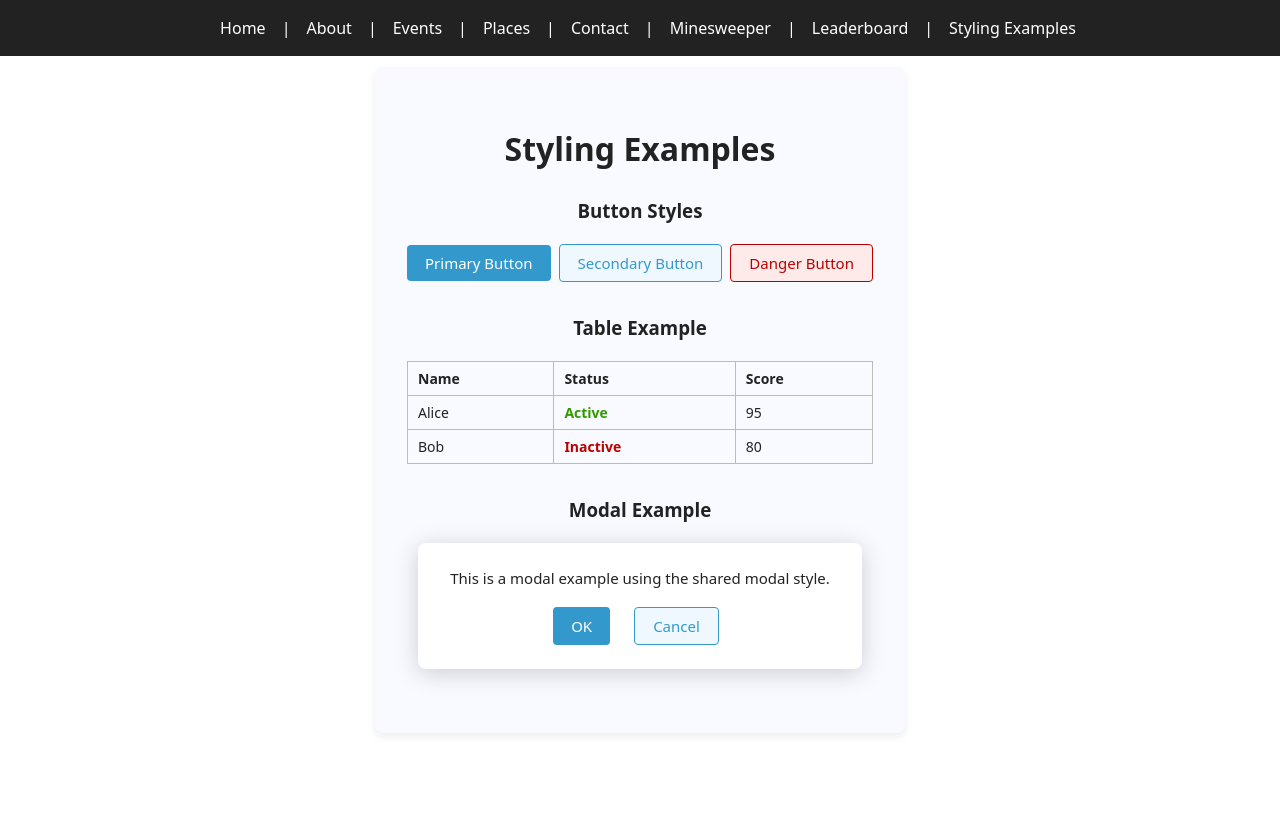
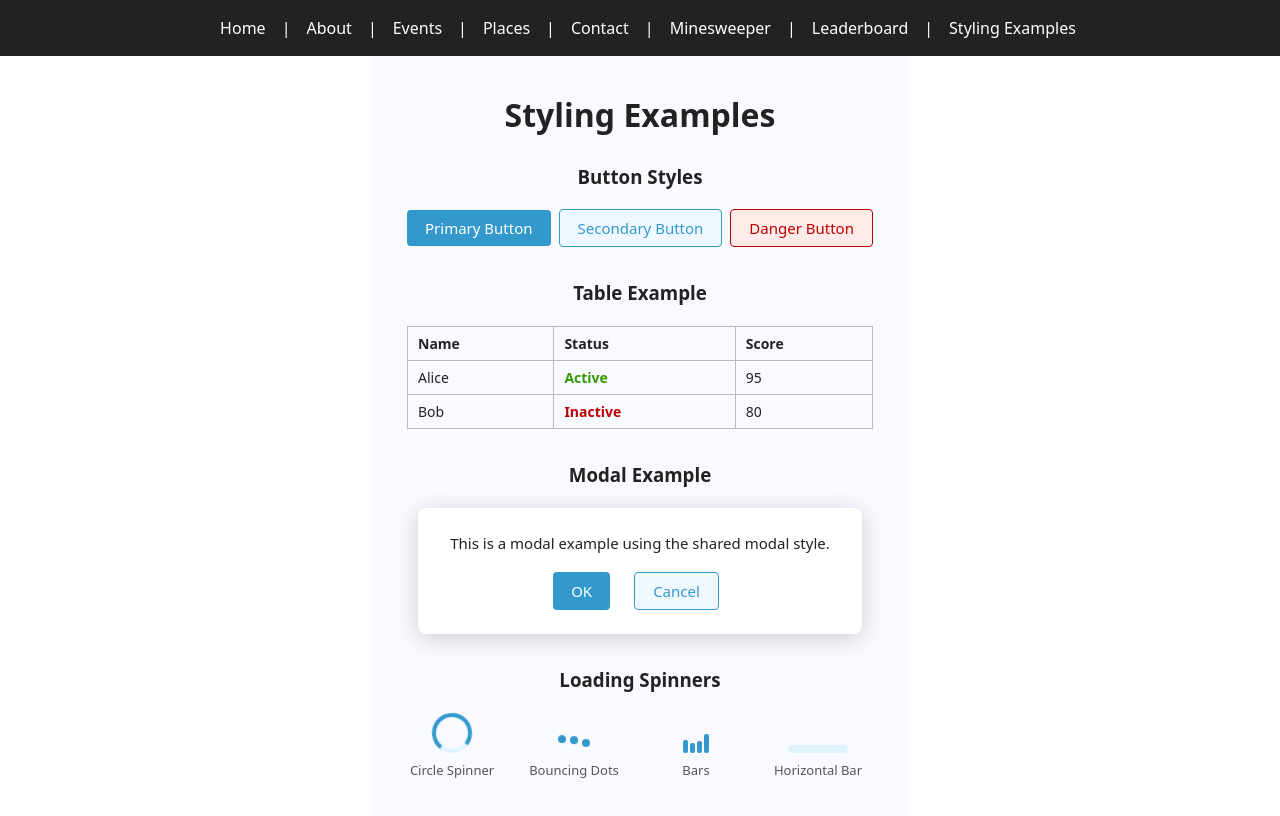
Before and after one commit to davidsl/refactored-training, a React (Vite) app in the folder refactored-training/: page /styling-examples in a window 1280 px wide. Shown: the top 816 px of the page. Built offline with nearby package versions, Linux system fonts and the light colour scheme.

Commit message:
loading spinners

```diff
--- a/refactored-training/src/StylingExamples/StylingExamples.module.css
+++ b/refactored-training/src/StylingExamples/StylingExamples.module.css
@@ -102,3 +102,112 @@
   gap: 16px;
   justify-content: center;
 }
+.spinnerRow {
+  display: flex;
+  gap: 32px;
+  justify-content: flex-start;
+  align-items: flex-end;
+  margin-top: 12px;
+  margin-bottom: 12px;
+}
+.spinnerExample {
+  display: flex;
+  flex-direction: column;
+  align-items: center;
+  min-width: 90px;
+}
+.spinnerLabel {
+  margin-top: 8px;
+  font-size: 13px;
+  color: #555;
+}
+/* Circle Spinner */
+.spinnerCircle {
+  width: 32px;
+  height: 32px;
+  border: 4px solid #3399cc;
+  border-top: 4px solid #e0f4ff;
+  border-radius: 50%;
+  animation: spin 1s linear infinite;
+}
+@keyframes spin {
+  0% { transform: rotate(0deg); }
+  100% { transform: rotate(360deg); }
+}
+/* Bouncing Dots Spinner */
+.spinnerDots {
+  display: flex;
+  gap: 4px;
+  align-items: flex-end;
+  height: 18px;
+}
+.spinnerDots span {
+  display: block;
+  width: 8px;
+  height: 8px;
+  background: #3399cc;
+  border-radius: 50%;
+  animation: bounce 0.8s infinite alternate;
+}
+.spinnerDots span:nth-child(2) {
+  animation-delay: 0.2s;
+}
+.spinnerDots span:nth-child(3) {
+  animation-delay: 0.4s;
+}
+@keyframes bounce {
+  0% { transform: translateY(0); }
+  100% { transform: translateY(-10px); }
+}
+/* Bars Spinner */
+.spinnerBars {
+  display: flex;
+  gap: 2px;
+  align-items: flex-end;
+  height: 22px;
+}
+.spinnerBars span {
+  display: block;
+  width: 5px;
+  height: 10px;
+  background: #3399cc;
+  border-radius: 2px;
+  animation: barGrow 0.9s infinite;
+}
+.spinnerBars span:nth-child(2) {
+  animation-delay: 0.15s;
+}
+.spinnerBars span:nth-child(3) {
+  animation-delay: 0.3s;
+}
+.spinnerBars span:nth-child(4) {
+  animation-delay: 0.45s;
+}
+@keyframes barGrow {
+  0%, 100% { height: 10px; }
+  50% { height: 22px; }
+}
+/* Horizontal Bar Spinner */
+.spinnerBarHorizontal {
+  width: 60px;
+  height: 8px;
+  background: #e0f4ff;
+  border-radius: 4px;
+  position: relative;
+  overflow: hidden;
+}
+.spinnerBarHorizontal::before {
+  content: '';
+  position: absolute;
+  left: -40px;
+  top: 0;
+  width: 40px;
+  height: 100%;
+  background: linear-gradient(90deg, #3399cc 0%, #e0f4ff 100%);
+  border-radius: 4px;
+  animation: barSlide 1.1s cubic-bezier(0.4,0.2,0.2,1) infinite;
+}
+@keyframes barSlide {
+  0% { left: -40px; }
+  100% { left: 60px; }
+}
--- a/refactored-training/src/StylingExamples/StylingExamples.tsx
+++ b/refactored-training/src/StylingExamples/StylingExamples.tsx
@@ -47,6 +47,31 @@ const StylingExamples: React.FC = () => {
           </div>
         </div>
       </section>
+      <section className={styles.section}>
+        <h3>Loading Spinners</h3>
+        <div className={styles.spinnerRow}>
+          <div className={styles.spinnerExample}>
+            <div className={styles.spinnerCircle}></div>
+            <div className={styles.spinnerLabel}>Circle Spinner</div>
+          </div>
+          <div className={styles.spinnerExample}>
+            <div className={styles.spinnerDots}>
+              <span></span><span></span><span></span>
+            </div>
+            <div className={styles.spinnerLabel}>Bouncing Dots</div>
+          </div>
+          <div className={styles.spinnerExample}>
+            <div className={styles.spinnerBars}>
+              <span></span><span></span><span></span><span></span>
+            </div>
+            <div className={styles.spinnerLabel}>Bars</div>
+          </div>
+          <div className={styles.spinnerExample}>
+            <div className={styles.spinnerBarHorizontal}></div>
+            <div className={styles.spinnerLabel}>Horizontal Bar</div>
+          </div>
+        </div>
+      </section>
     </div>
   );
 };
```
